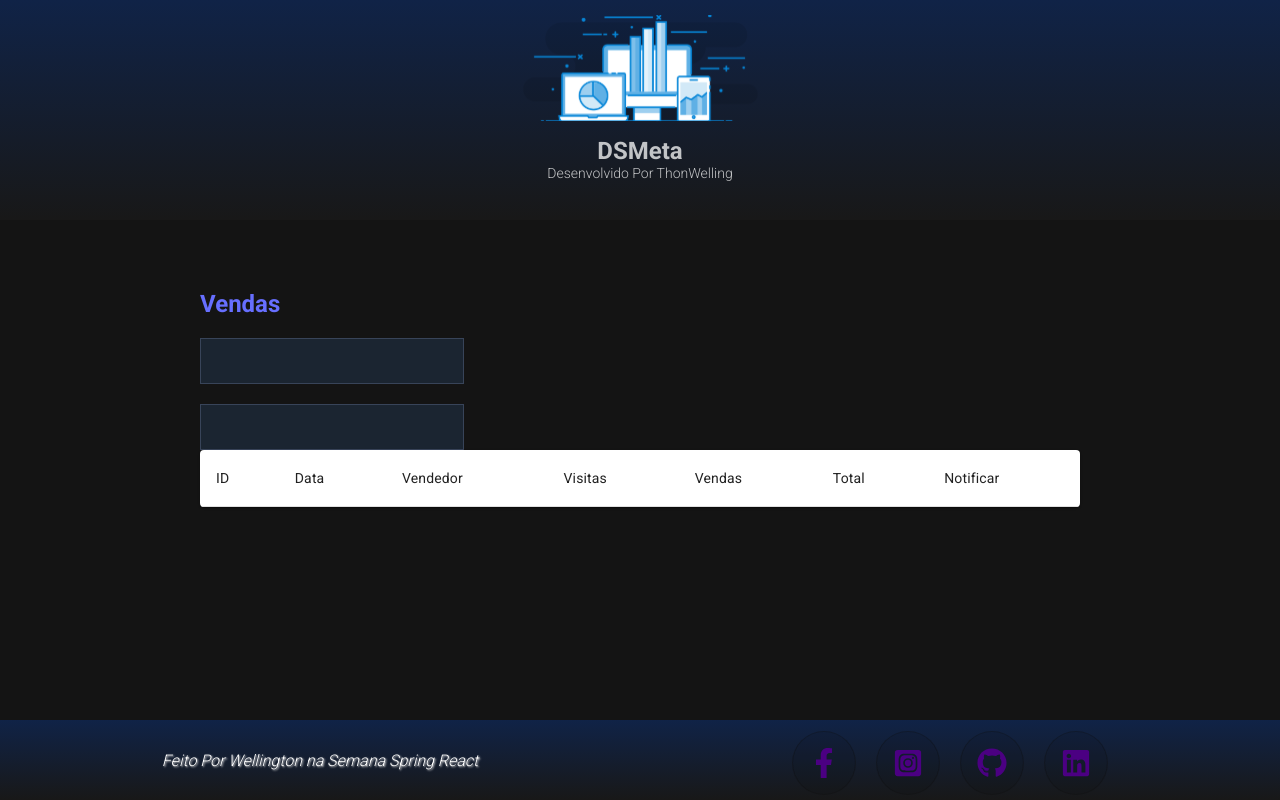
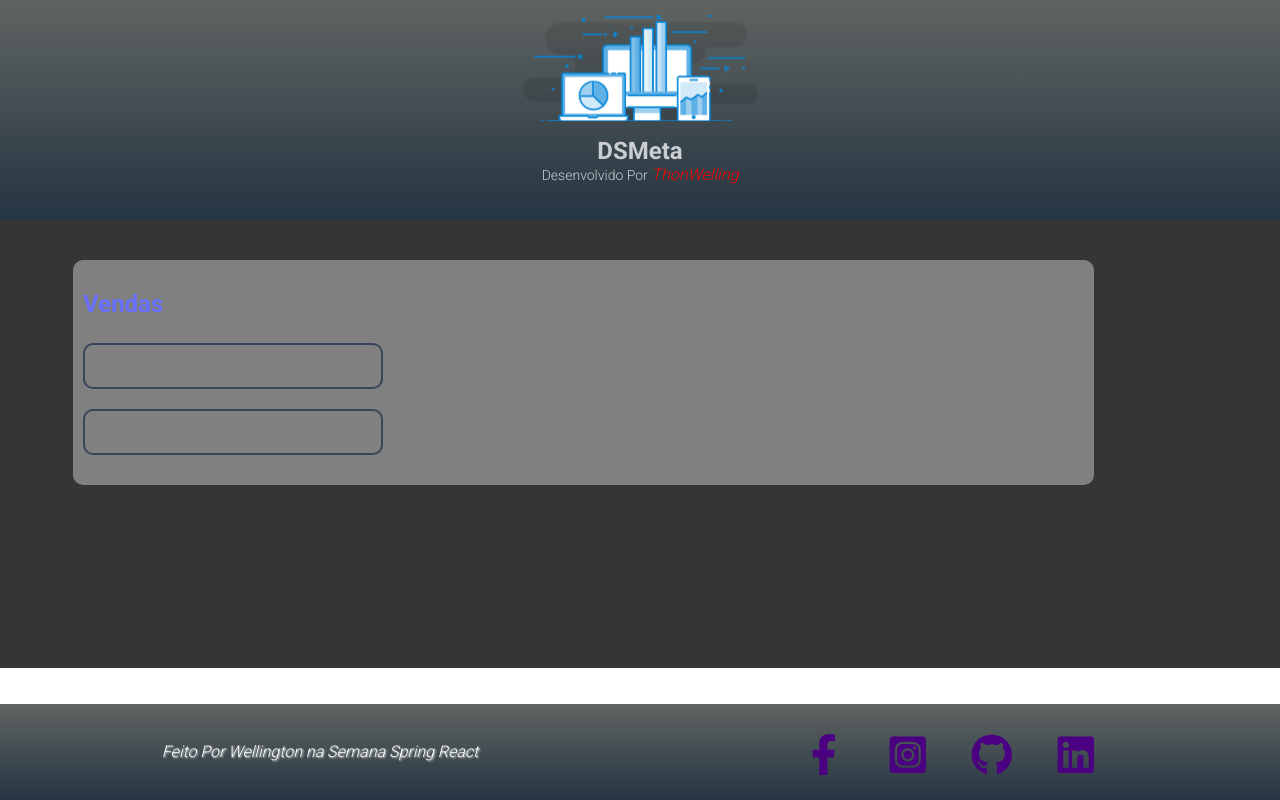
Before and after one commit to THONWELLING/dsmeta, a React (Vite) app in the folder frontend/: page / in a window 1280 px wide. Built offline with nearby package versions, Linux system fonts and the light colour scheme.

Commit message:
refatorando código  e mudando estilos

```diff
--- a/frontend/src/App.tsx
+++ b/frontend/src/App.tsx
@@ -1,10 +1,10 @@
 import Header from "./components/Header"
-import Button from "./components/Buttom"
+// import Button from "./components/Buttom"
 import SalesCard from "./components/Card"
 import MainContent from "./components/Content"
 import Footer from "./components/Footer"
 import Input from "./components/Input"
-import DsTable from "./components/Table"
+// import DsTable from "./components/Table"
 
 
 const App = () => {
@@ -12,11 +12,11 @@ const App = () => {
     <>
       <Header />
       <MainContent>
-        <SalesCard width="90%">
+         <SalesCard width="100%">
           <Input />
           <Input />
-          <DsTable />
-        </SalesCard>
+      </SalesCard>
+        {/* <DsTable /> */}
       </MainContent>
       <Footer />
     </>
--- a/frontend/src/components/Card/index.tsx
+++ b/frontend/src/components/Card/index.tsx
@@ -1,4 +1,3 @@
-import { Children } from 'react'
 import * as C from'./styles'
 
 interface CardProps {
@@ -7,7 +6,7 @@ interface CardProps {
   children?: React.ReactNode
 }
 
-const SalesCard = ({ width = '100%', height = 'auto', children }: CardProps) => {
+const SalesCard = ({ children, width = '100%', height = 'auto'  }: CardProps) => {
   return(
     <C.Container width={width} height={height} >
       <C.Subtitle>Vendas</C.Subtitle>
--- a/frontend/src/components/Card/styles.ts
+++ b/frontend/src/components/Card/styles.ts
@@ -5,9 +5,9 @@ export const Container = styled.div<{
   width: string
   height: string
   }>`
-  width: ${(props) => props.width}
-  height: ${(props) => props.height}
-  background-color: #283142;
+  width: 90%;
+  height: ${(props) => props.height};
+  background-color: gray;
   border-radius: 10px;
   padding: 30px 10px;
 
@@ -16,5 +16,5 @@ export const Container = styled.div<{
 export const Subtitle = styled.h2`
   color: #676fff;
   font-size: 24px;
-  margin-bottom: 20px;
+  margin-bottom: 25px;
 `
--- a/frontend/src/components/Content/styles.ts
+++ b/frontend/src/components/Content/styles.ts
@@ -2,11 +2,13 @@ import styled from "styled-components";
 
 
 export const MainContainer = styled.main`
+  width: 100vw;
+  height: 56vh;
   padding: 40px 10px;
-
+  background-color: #353535;
 `
 export const Container  = styled.section`
-  width: 100%;
-  max-width: 900px;
+  width: 90%;
+  height: auto;
   margin: 0 auto;
 `
--- a/frontend/src/components/Footer/styles.ts
+++ b/frontend/src/components/Footer/styles.ts
@@ -3,24 +3,22 @@ import styled from "styled-components"
 
 export const FooterContainer = styled.div`
   width: 100vw;
-  height: 10vh;
+  height: 12vh;
   position: absolute;
-  right: 0;
   bottom: 0;
-  left: 0;
   display: flex;
   color: #ffff;
   line-height: 25px;
   font-style: italic;
   text-shadow: 1px 1px 2px #DCDCDC;
   font-weight: 300;
-  background: linear-gradient(180deg, #102347 0%, #181818 100%);
+  background: linear-gradient(180deg, #606462 0%, #253542 100%);
   justify-content: space-between;
   align-items: center;
 `
 export const FooterInfo = styled.div`
   width: 50vw;
-  height: 100%;
+  height: 80%;
   display: flex;
   flex-direction: column;
   align-items: center;
@@ -30,7 +28,7 @@ export const FooterInfo = styled.div`
 
 export const Media = styled.div`
   width: 50vw;
-  height: 100%;
+  height: 80%;
   display: flex;
   flex: 1;
   justify-content: center;
@@ -40,9 +38,7 @@ export const Media = styled.div`
     width: 4rem;
     height: 4rem;
     margin-top: 5px;
-    font-size: 30px;
-    background-color: rgba(14, 14, 14, 0.1);
-    border: 1px solid rgba(14, 14, 14, 0.3);
+    font-size: 2.6rem;
     color: #4B0082;
     margin-right: 20px;
     border-radius: 50%;
@@ -51,7 +47,6 @@ export const Media = styled.div`
     justify-content: center;
 
     &:hover {
-      border: none;
       animation: spin 2s linear infinite;
 
       @keyframes spin {
--- a/frontend/src/components/Header/styles.ts
+++ b/frontend/src/components/Header/styles.ts
@@ -3,7 +3,7 @@ import styled from "styled-components";
 
 export const Container = styled.div`
   display: flex;
-  background: linear-gradient(180deg, #102347 0%, #181818 100%);
+  background: linear-gradient(180deg, #606462 0%, #253542 100%);
   height: 220px;
   display: flex;
   align-items: center;
@@ -24,4 +24,15 @@ export const Link = styled.p`
   font-size: 14px;
   font-weight: 300;
 
+  a {
+    color: red;
+    font-style: italic;
+    font-size: 16px;
+
+    &:hover {
+      color: violet;
+      transition: all ease 0.3s;
+    }
+  }
+
 `
--- a/frontend/src/components/Input/styles.ts
+++ b/frontend/src/components/Input/styles.ts
@@ -6,8 +6,9 @@ import styled from "styled-components";
 export const InputContainer = styled.div`
   width: 30%;
   height: 46px;
-  background-color: #1b2531;
-  border: 1px solid #384459;
+  background-color: transparent ;
+  border: 2px solid #384459;
+  border-radius: 10px;
   color: #9aaabe;
   padding: 0 20px;
   font-size: 18px;
@@ -17,10 +18,13 @@ export const InputContainer = styled.div`
     font-size: 1rem;
     font-weight: 400;
     font-style: italic;
-    background: transparent;
+    background-color: transparent ;
     border: 0;
     width: 100%;
+    height: 100%;
     margin: 0 30px;
+    outline: none;
+
 
 
     @media(min-width: 280px)and (max-width: 820px) {
--- a/frontend/src/index.css
+++ b/frontend/src/index.css
@@ -7,9 +7,8 @@
   padding: 0;
 }
 
-body,
-html {
-  background-color: #141414;
+body {
+  /* background-color: #141414; */
   color: #ffffffbd;
 }
 
```
